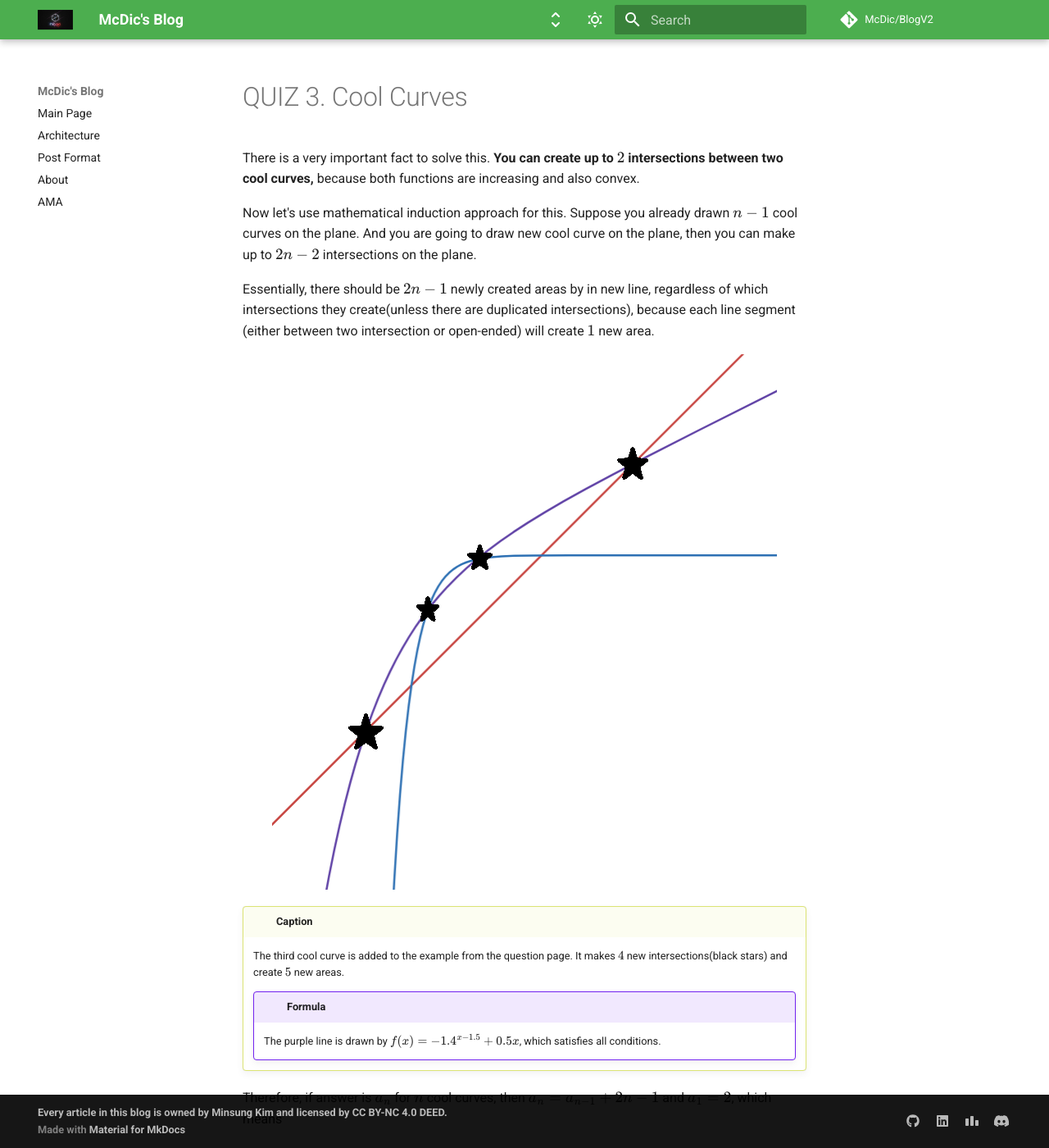
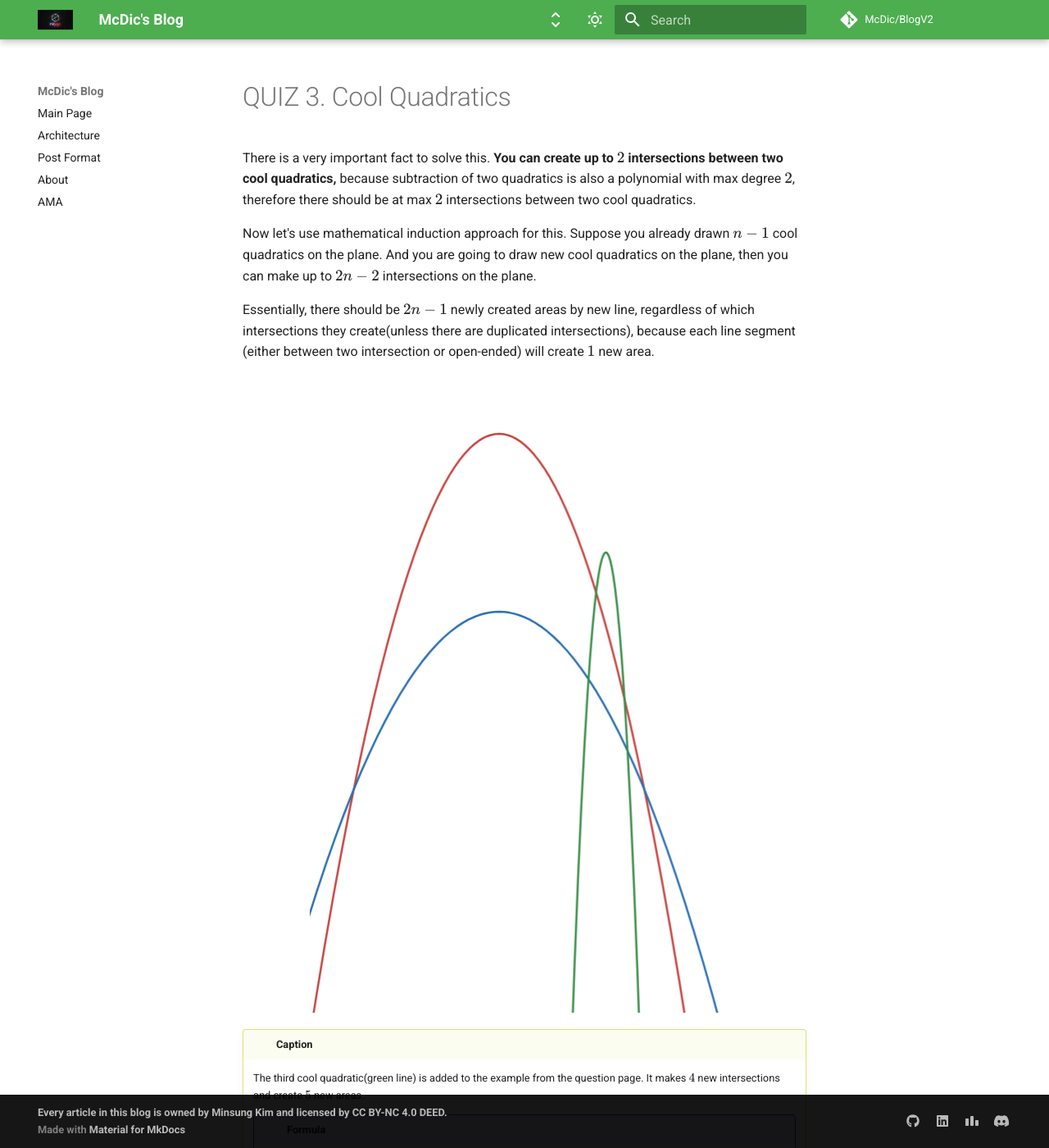
Before and after one commit to McDic/BlogV2, an MkDocs documentation site: the page built from docs/quiz/q3/answer.md, in a window 1280 px wide and 1400 px high. Shown: the whole window at 82% size. Built offline with MkDocs 1.6.1 and Material for MkDocs 9.7.7, drawn with Linux system fonts in a browser that asks for light colours; comment, search, counter and statistics services are not loaded; some of the changed text lies outside the part shown.

Commit message:
Fixed problem condition to the original idea to make proof correct

```diff
--- a/docs/quiz/q3/answer.md
+++ b/docs/quiz/q3/answer.md
@@ -1,29 +1,31 @@
 ---
-title: QUIZ 3. Cool Curves
+title: QUIZ 3. Cool Quadratics
 ---
 
 There is a very important fact to solve this.
-**You can create up to $2$ intersections between two cool curves,**
-because both functions are increasing and also convex.
+**You can create up to $2$ intersections between two cool quadratics,**
+because subtraction of two quadratics is also a polynomial with max degree $2$,
+therefore there should be at max $2$ intersections between two cool quadratics.
 
 Now let's use mathematical induction approach for this.
-Suppose you already drawn $n-1$ cool curves on the plane.
-And you are going to draw new cool curve on the plane, then you can make up to $2n-2$ intersections on the plane.
+Suppose you already drawn $n-1$ cool quadratics on the plane.
+And you are going to draw new cool quadratics on the plane,
+then you can make up to $2n-2$ intersections on the plane.
 
-Essentially, there should be $2n-1$ newly created areas by in new line, regardless of which intersections they create(unless there are duplicated intersections),
+Essentially, there should be $2n-1$ newly created areas by new line, regardless of which intersections they create(unless there are duplicated intersections),
 because each line segment (either between two intersection or open-ended) will create $1$ new area.
 
 ![three_convex](/assets/quizzes/q3/three_convex_lines.png)
 
 !!! caption
 
-    The third cool curve is added to the example from the question page.
-    It makes $4$ new intersections(black stars) and create $5$ new areas.
+    The third cool quadratic(green line) is added to the example from the question page.
+    It makes $4$ new intersections and create $5$ new areas.
 
     !!! formula
 
-        The purple line is drawn by $f(x) = -1.4^{x - 1.5} + 0.5x$, which satisfies all conditions.
+        The green line is drawn by $f(x) = -(5x-9)^2 + 8$, which is also a cool quadratic.
 
-Therefore, if answer is $a_n$ for $n$ cool curves, then $a_n = a_{n-1} + 2n-1$ and $a_1 = 2$, which means
+Therefore, if answer is $a_n$ for $n$ cool quadratics, then $a_n = a_{n-1} + 2n-1$ and $a_1 = 2$, which means
 
 $$a_n = 1 + \sum_{i=1}^{n} (2i-1) = 1 + n(n+1) - n = n^2 + 1$$
```
Also changed, not shown: docs/quiz/q3/question.md (+11 -10 lines), docs/assets/quizzes/q3/three_convex_lines.png, docs/assets/quizzes/q3/two_convex_lines.png.
